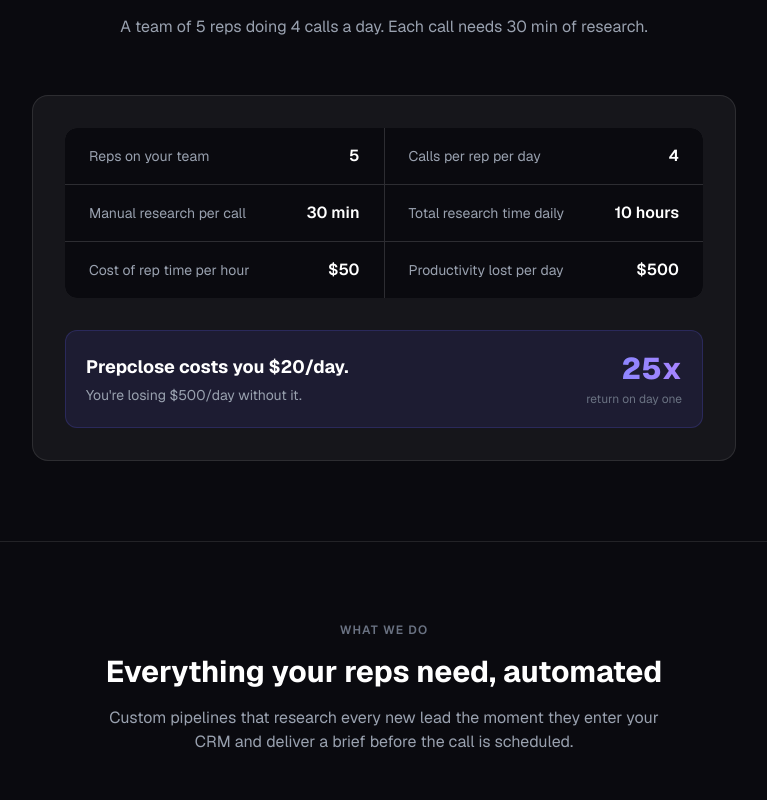
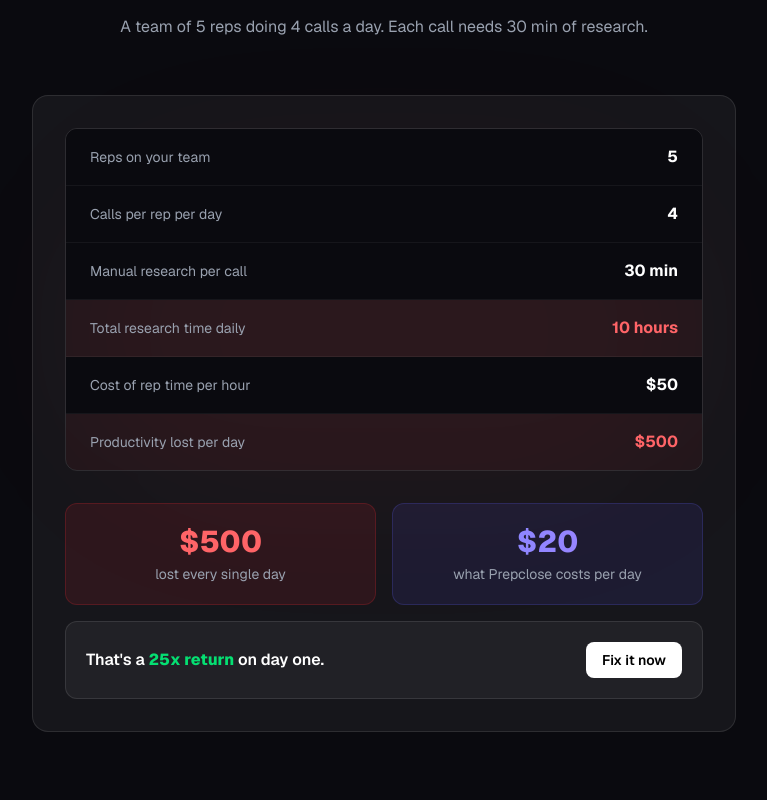
Before and after one commit to enzoanucci-ai/prepclose, a Next.js app: page / in a window 1280 px wide. Shown: the part 1680-2480 px from the top of the page, without its empty margins (256-1023 px from the left). Built offline with nearby package versions, Linux system fonts and the light colour scheme.

Commit message:
Make ROI section stand out — red highlights on losses, green 25x, side-by-side $500 vs $20
Co-Authored-By: Claude Sonnet 4.6 <noreply@anthropic.com>

```diff
--- a/app/page.tsx
+++ b/app/page.tsx
@@ -113,38 +113,52 @@ export default function Home() {
       </section>
 
       {/* ROI Calculator */}
-      <section className="py-20 border-t border-white/10">
-        <div className="max-w-3xl mx-auto px-8">
-          <p className="text-xs font-semibold text-gray-500 uppercase tracking-widest text-center mb-4">The math</p>
+      <section className="py-20 border-t border-white/10 relative overflow-hidden">
+        <div className="absolute inset-0 pointer-events-none">
+          <div className="absolute top-1/2 left-1/2 -translate-x-1/2 -translate-y-1/2 w-[600px] h-[300px] bg-red-500/5 rounded-full blur-[80px]" />
+        </div>
+        <div className="relative max-w-3xl mx-auto px-8">
+          <p className="text-xs font-semibold text-red-400/80 uppercase tracking-widest text-center mb-4">The math</p>
           <h2 className="text-3xl font-bold mb-4 text-center">What it actually costs you not to use this</h2>
           <p className="text-gray-400 text-center mb-14 max-w-xl mx-auto">
             A team of 5 reps doing 4 calls a day. Each call needs 30 min of research.
           </p>
           <div className="bg-white/5 border border-white/10 rounded-2xl p-8">
-            <div className="grid grid-cols-2 gap-px bg-white/10 rounded-xl overflow-hidden mb-8">
+            <div className="rounded-xl overflow-hidden mb-8 border border-white/10">
               {[
-                { label: "Reps on your team", value: "5" },
-                { label: "Calls per rep per day", value: "4" },
-                { label: "Manual research per call", value: "30 min" },
-                { label: "Total research time daily", value: "10 hours" },
-                { label: "Cost of rep time per hour", value: "$50" },
-                { label: "Productivity lost per day", value: "$500" },
-              ].map((item) => (
-                <div key={item.label} className="bg-[#0a0a0f] px-6 py-4 flex justify-between items-center">
+                { label: "Reps on your team", value: "5", highlight: false },
+                { label: "Calls per rep per day", value: "4", highlight: false },
+                { label: "Manual research per call", value: "30 min", highlight: false },
+                { label: "Total research time daily", value: "10 hours", highlight: true },
+                { label: "Cost of rep time per hour", value: "$50", highlight: false },
+                { label: "Productivity lost per day", value: "$500", highlight: true },
+              ].map((item, i) => (
+                <div key={item.label} className={`px-6 py-4 flex justify-between items-center ${i !== 5 ? "border-b border-white/5" : ""} ${item.highlight ? "bg-red-500/5" : "bg-[#0a0a0f]"}`}>
                   <span className="text-gray-400 text-sm">{item.label}</span>
-                  <span className="text-white font-semibold">{item.value}</span>
+                  <span className={`font-bold text-base ${item.highlight ? "text-red-400" : "text-white"}`}>{item.value}</span>
                 </div>
               ))}
             </div>
-            <div className="flex items-center justify-between p-5 rounded-xl bg-indigo-500/10 border border-indigo-500/20">
-              <div>
-                <p className="text-white font-bold text-lg">Prepclose costs you $20/day.</p>
-                <p className="text-gray-400 text-sm mt-1">You're losing $500/day without it.</p>
+            <div className="grid grid-cols-2 gap-4">
+              <div className="p-5 rounded-xl bg-red-500/10 border border-red-500/20 text-center">
+                <p className="text-red-400 text-3xl font-extrabold mb-1">$500</p>
+                <p className="text-gray-400 text-sm">lost every single day</p>
               </div>
-              <div className="text-right">
-                <p className="text-3xl font-extrabold bg-gradient-to-r from-indigo-400 to-violet-400 bg-clip-text text-transparent">25x</p>
-                <p className="text-gray-500 text-xs mt-1">return on day one</p>
+              <div className="p-5 rounded-xl bg-indigo-500/10 border border-indigo-500/20 text-center">
+                <p className="text-3xl font-extrabold bg-gradient-to-r from-indigo-400 to-violet-400 bg-clip-text text-transparent mb-1">$20</p>
+                <p className="text-gray-400 text-sm">what Prepclose costs per day</p>
               </div>
+            </div>
+            <div className="mt-4 p-5 rounded-xl bg-white/5 border border-white/10 flex items-center justify-between">
+              <p className="text-white font-semibold">That's a <span className="text-green-400 font-extrabold">25x return</span> on day one.</p>
+              <a
+                href="https://cal.com/enzo-nucci-wik89x/15min"
+                target="_blank"
+                rel="noopener noreferrer"
+                className="text-sm font-semibold bg-white text-black px-4 py-2 rounded-lg hover:bg-gray-100 transition shrink-0"
+              >
+                Fix it now
+              </a>
             </div>
           </div>
         </div>
```
